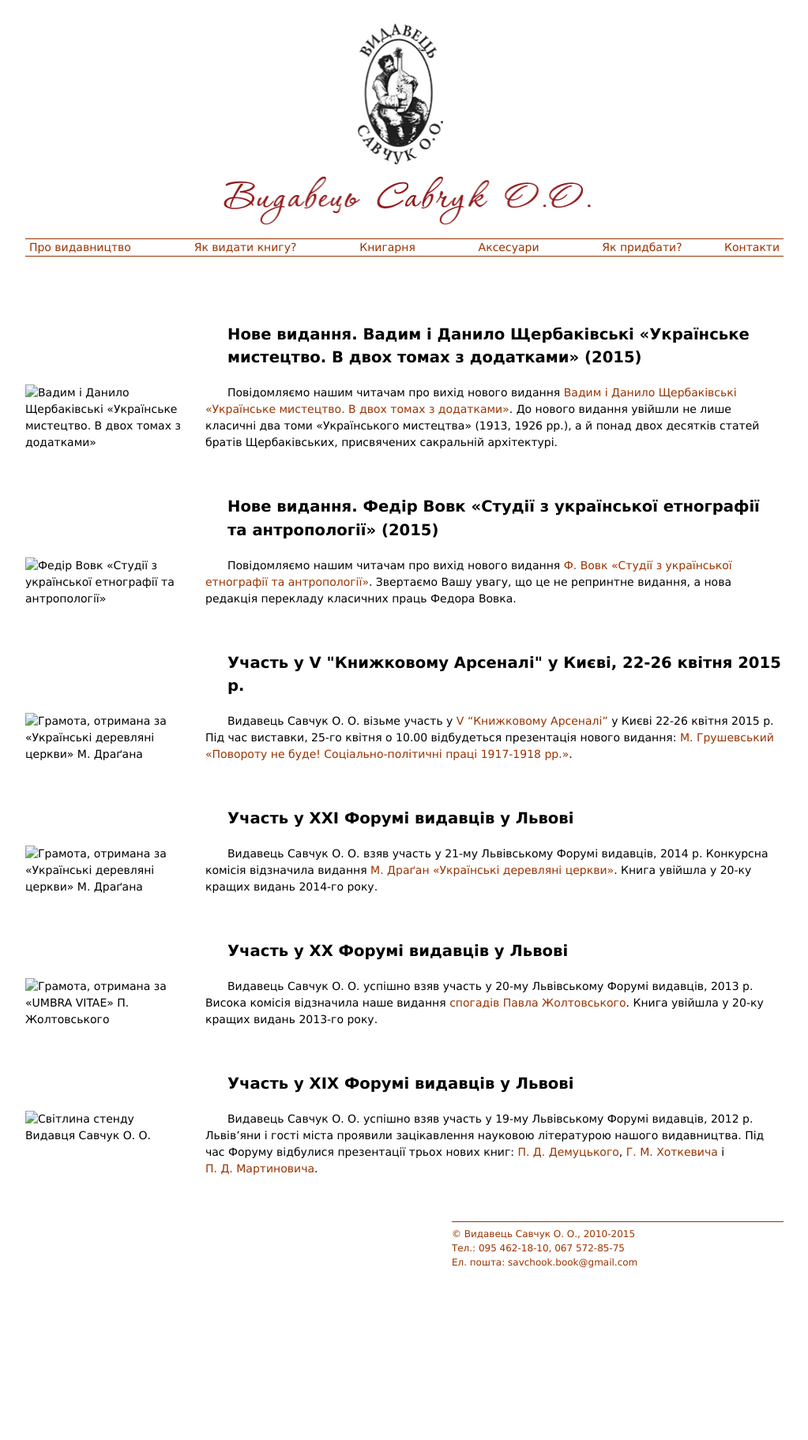
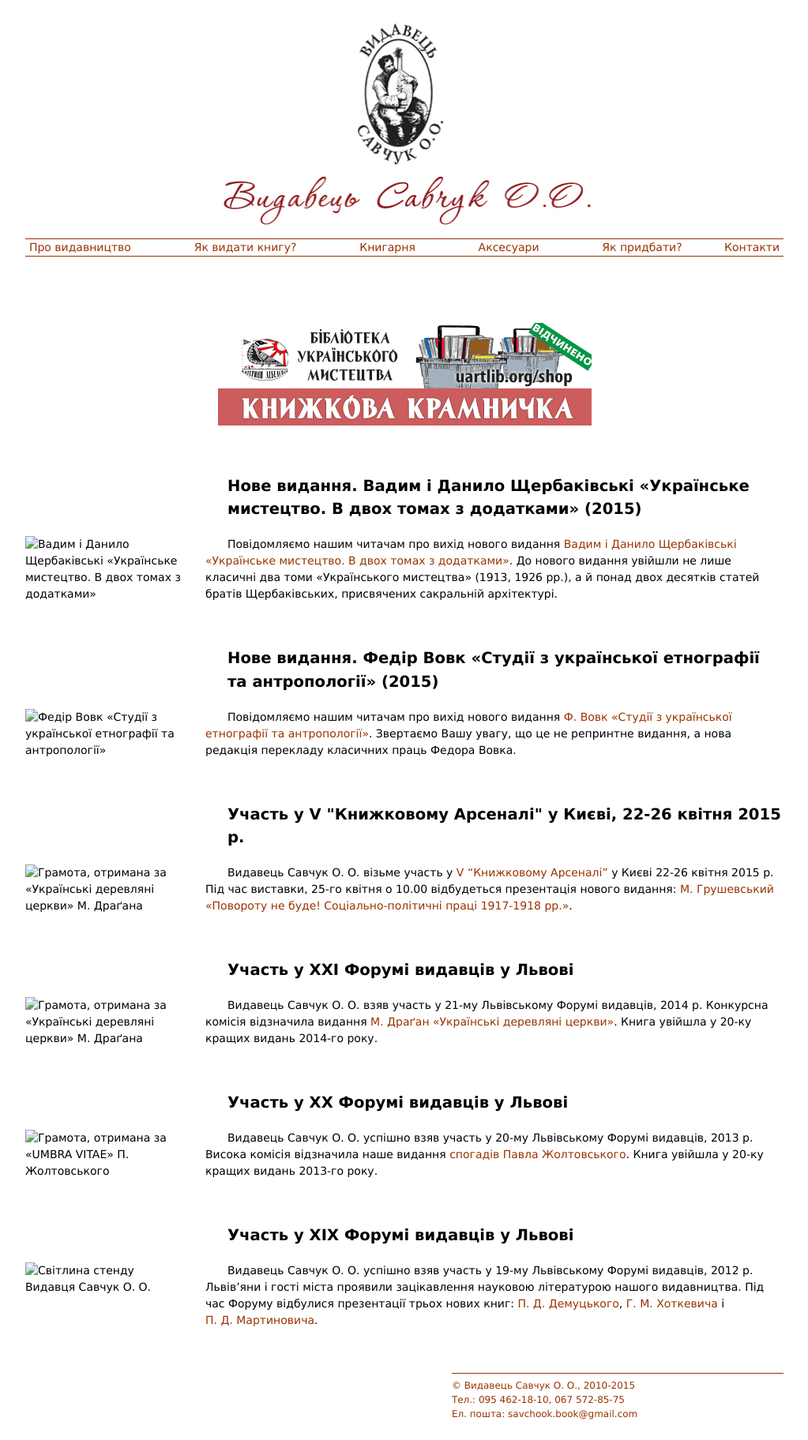
Before and after one commit to savchook/savchook.github.io, a Jekyll site: the page built from index.html, in a window 1280 px wide. Shown: the whole page at 79% size, without its empty margins (128-1151 px from the left). Built offline with Jekyll 4.4.1, drawn with Linux system fonts in a browser that asks for light colours; before the commit the page ends 1632 px from its top, so only the background shows below that.

Commit message:
Баннер uartlib

```diff
--- a/_layouts/news.html
+++ b/_layouts/news.html
@@ -3,6 +3,12 @@
 ---
 
 {% assign sorted = site.news | sort: "url" | reverse %}
+
+<div class="uartlib">
+  <a href="http://uartlib.org/shop/">
+    <img src="/images/uartlib.png"/>
+  </a>
+</div>
 
 <ul>
   {% for article in sorted %}
--- a/_sass/news.scss
+++ b/_sass/news.scss
@@ -21,3 +21,8 @@
     text-indent: $base-text-indent;
   }
 }
+
+.uartlib {
+  text-align: center;
+  margin-bottom: 4em;
+}
```
Also changed, not shown: images/uartlib.png (added).
